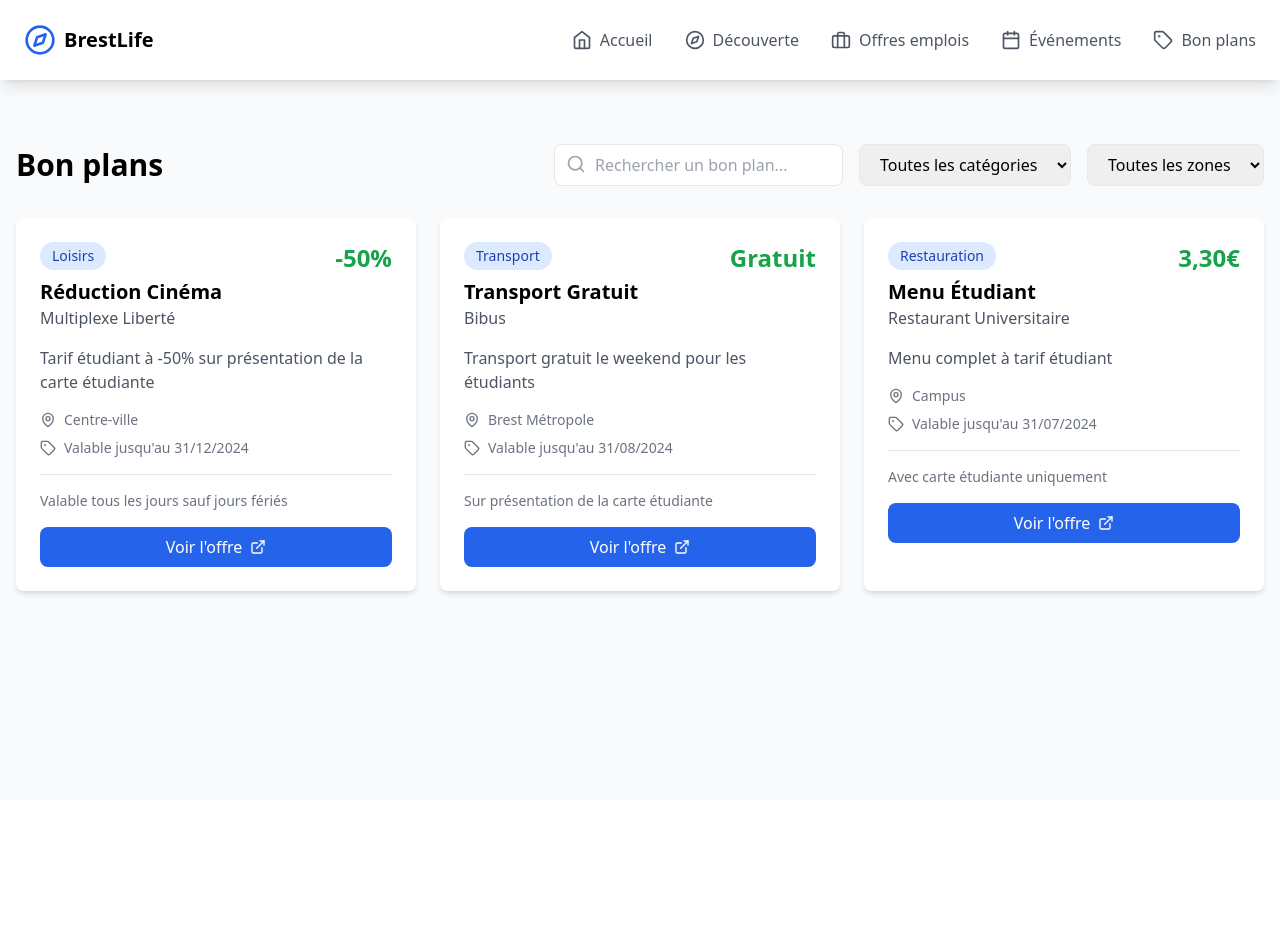
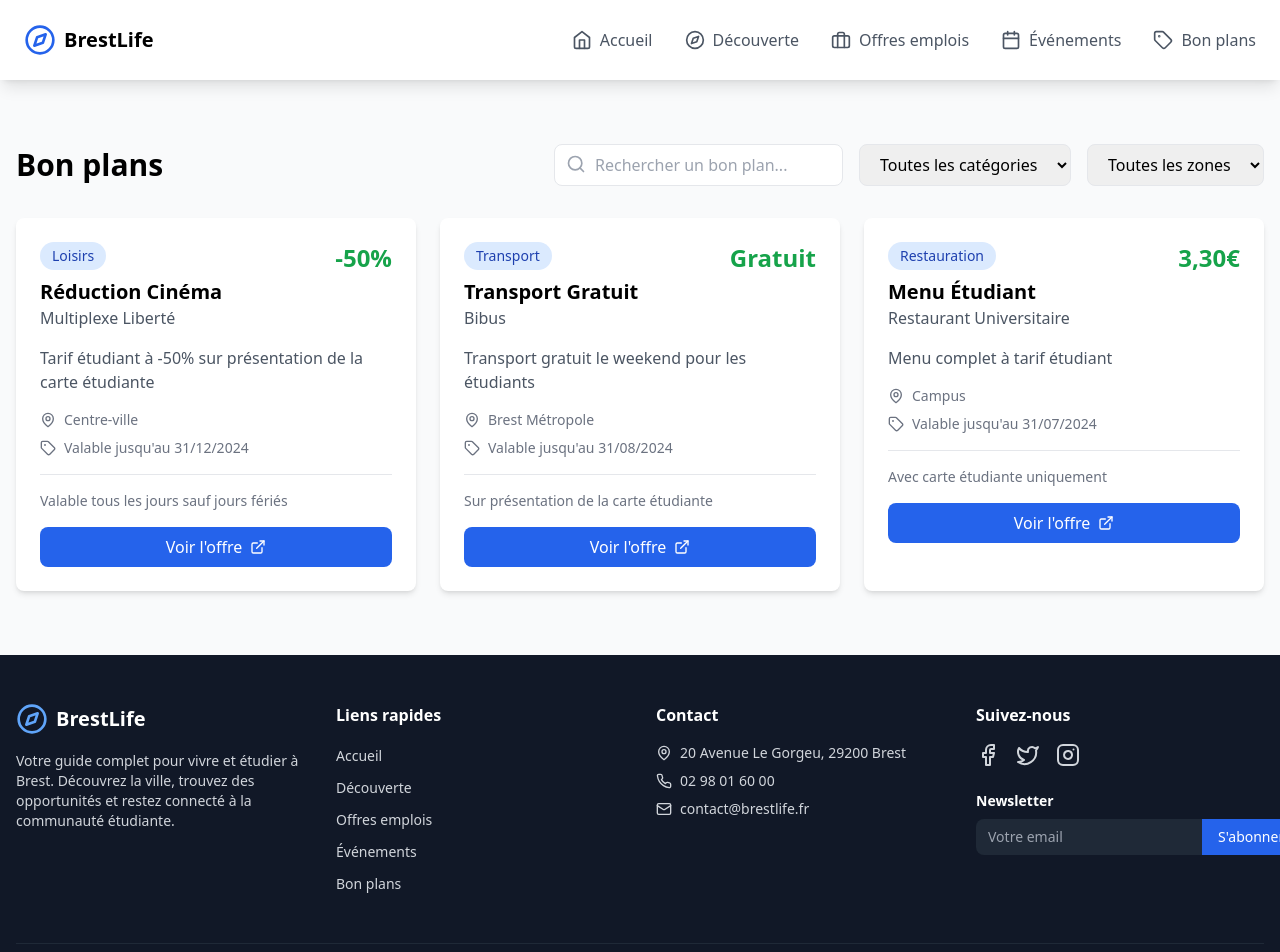
Before and after one commit to TheMoJd/brestlife, a React (Vite) app in the folder frontend/: page /bons-plans in a window 1280 px wide. Shown: the top 952 px of the page. Before the commit the page ends 800 px from the top, so only its background shows below. Built offline with nearby package versions, Linux system fonts and the light colour scheme.

Commit message:
Footer + Organisatin du code

```diff
--- a/frontend/src/App.tsx
+++ b/frontend/src/App.tsx
@@ -1,6 +1,6 @@
 import React from 'react';
 import { BrowserRouter as Router, Routes, Route, Link } from 'react-router-dom';
-import { Home, Compass, Briefcase, Calendar, Tag, Menu, X } from 'lucide-react';
+import { Home, Compass, Briefcase, Calendar, Tag, Menu, X, Facebook, Twitter, Instagram, Mail, Phone, MapPin } from 'lucide-react';
 import { useState } from 'react';
 
 // Pages
@@ -9,9 +9,10 @@ import DiscoveryPage from './pages/DiscoveryPage';
 import JobsPage from './pages/JobsPage';
 import EventsPage from './pages/EventsPage';
 import DealsPage from './pages/DealsPage';
+import { Footer } from './sections/Footer';
+import { NavBar } from './sections/NavBar';
 
 function App() {
-  const [isMenuOpen, setIsMenuOpen] = useState(false);
 
   const navItems = [
     { path: '/', name: 'Accueil', icon: <Home className="w-5 h-5" /> },
@@ -23,45 +24,10 @@ function App() {
 
   return (
     <Router>
-      <div className="min-h-screen bg-gray-50">
-        {/* Mobile Menu Button */}
-        <button
-          onClick={() => setIsMenuOpen(!isMenuOpen)}
-          className="fixed top-4 right-4 z-50 p-2 rounded-lg bg-white shadow-lg md:hidden"
-        >
-          {isMenuOpen ? <X className="w-6 h-6" /> : <Menu className="w-6 h-6" />}
-        </button>
-
-        {/* Navigation */}
-        <nav className={`
-          fixed left-0 top-0 h-full w-64 bg-white shadow-lg transform transition-transform duration-200 ease-in-out z-40
-          ${isMenuOpen ? 'translate-x-0' : '-translate-x-full'}
-          md:translate-x-0 md:static md:h-auto md:w-full
-        `}>
-          <div className="p-6 md:max-w-7xl md:mx-auto md:flex md:justify-between md:items-center">
-            <div className="flex items-center space-x-2 mb-8 md:mb-0">
-              <Compass className="w-8 h-8 text-blue-600" />
-              <span className="text-xl font-bold">BrestLife</span>
-            </div>
-            <ul className="space-y-4 md:space-y-0 md:flex md:space-x-8">
-              {navItems.map((item) => (
-                <li key={item.path}>
-                  <Link
-                    to={item.path}
-                    className="flex items-center space-x-2 text-gray-600 hover:text-blue-600 transition-colors"
-                    onClick={() => setIsMenuOpen(false)}
-                  >
-                    {item.icon}
-                    <span>{item.name}</span>
-                  </Link>
-                </li>
-              ))}
-            </ul>
-          </div>
-        </nav>
-
+      <div className="min-h-screen bg-gray-50 flex flex-col">
+        <NavBar navItems={navItems} />
         {/* Main Content */}
-        <main className="pt-20 px-4 md:pt-8 pb-8">
+        <main className="flex-grow pt-20 px-4 md:pt-8 pb-8">
           <div className="max-w-7xl mx-auto">
             <Routes>
               <Route path="/" element={<HomePage />} />
@@ -72,6 +38,7 @@ function App() {
             </Routes>
           </div>
         </main>
+        <Footer navItems={navItems}/>
       </div>
     </Router>
   );
--- a/frontend/src/pages/HomePage.tsx
+++ b/frontend/src/pages/HomePage.tsx
@@ -1,4 +1,3 @@
-import React from 'react';
 import { Link } from 'react-router-dom';
 import { Compass, Briefcase, Calendar, Tag } from 'lucide-react';
 
--- /dev/null
+++ b/frontend/src/sections/Footer.tsx
@@ -0,0 +1,103 @@
+import { Link } from 'react-router-dom';
+import { Compass, MapPin, Phone, Mail, Facebook, Twitter, Instagram } from 'lucide-react';
+
+interface FooterProps {
+    navItems: { path: string; name: string }[];
+}
+
+
+export function Footer({ navItems } : FooterProps) {
+    return (
+        <>
+            {/* Footer */}
+            <footer className="bg-gray-900 text-gray-300">
+                <div className="max-w-7xl mx-auto px-4 py-12">
+                    <div className="grid grid-cols-1 md:grid-cols-4 gap-8">
+                        {/* About Section */}
+                        <div className="space-y-4">
+                            <div className="flex items-center space-x-2">
+                                <Compass className="w-8 h-8 text-blue-400" />
+                                <span className="text-xl font-bold text-white">BrestLife</span>
+                            </div>
+                            <p className="text-sm">
+                                Votre guide complet pour vivre et étudier à Brest. Découvrez la ville, trouvez des opportunités et restez connecté à la communauté étudiante.
+                            </p>
+                        </div>
+
+                        {/* Quick Links */}
+                        <div>
+                            <h3 className="text-white font-semibold mb-4">Liens rapides</h3>
+                            <ul className="space-y-2">
+                                {navItems.map((item) => (
+                                    <li key={item.path}>
+                                        <Link to={item.path} className="text-sm hover:text-blue-400 transition-colors">
+                                            {item.name}
+                                        </Link>
+                                    </li>
+                                ))}
+                            </ul>
+                        </div>
+
+                        {/* Contact Info */}
+                        <div>
+                            <h3 className="text-white font-semibold mb-4">Contact</h3>
+                            <ul className="space-y-2">
+                                <li className="flex items-center space-x-2 text-sm">
+                                    <MapPin className="w-4 h-4" />
+                                    <span>20 Avenue Le Gorgeu, 29200 Brest</span>
+                                </li>
+                                <li className="flex items-center space-x-2 text-sm">
+                                    <Phone className="w-4 h-4" />
+                                    <span>02 98 01 60 00</span>
+                                </li>
+                                <li className="flex items-center space-x-2 text-sm">
+                                    <Mail className="w-4 h-4" />
+                                    <span>contact@brestlife.fr</span>
+                                </li>
+                            </ul>
+                        </div>
+
+                        {/* Social Media & Newsletter */}
+                        <div>
+                            <h3 className="text-white font-semibold mb-4">Suivez-nous</h3>
+                            <div className="flex space-x-4 mb-6">
+                                <a href="#" className="hover:text-blue-400 transition-colors">
+                                    <Facebook className="w-6 h-6" />
+                                </a>
+                                <a href="#" className="hover:text-blue-400 transition-colors">
+                                    <Twitter className="w-6 h-6" />
+                                </a>
+                                <a href="#" className="hover:text-blue-400 transition-colors">
+                                    <Instagram className="w-6 h-6" />
+                                </a>
+                            </div>
+                            <div>
+                                <h4 className="text-white text-sm font-semibold mb-2">Newsletter</h4>
+                                <div className="flex">
+                                    <input
+                                        type="email"
+                                        placeholder="Votre email"
+                                        className="px-3 py-2 bg-gray-800 text-white rounded-l-lg focus:outline-none focus:ring-1 focus:ring-blue-400 text-sm flex-1"
+                                    />
+                                    <button className="px-4 py-2 bg-blue-600 text-white rounded-r-lg hover:bg-blue-700 transition-colors text-sm">
+                                        S'abonner
+                                    </button>
+                                </div>
+                            </div>
+                        </div>
+                    </div>
+
+                    {/* Bottom Bar */}
+                    <div className="border-t border-gray-800 mt-12 pt-8 text-sm text-center">
+                        <p>&copy; {new Date().getFullYear()} BrestLife. Tous droits réservés.</p>
+                        <div className="mt-2 space-x-4">
+                            <a href="#" className="hover:text-blue-400 transition-colors">Mentions légales</a>
+                            <a href="#" className="hover:text-blue-400 transition-colors">Politique de confidentialité</a>
+                            <a href="#" className="hover:text-blue-400 transition-colors">Conditions d'utilisation</a>
+                        </div>
+                    </div>
+                </div>
+            </footer>
+        </>
+    );
+}
--- /dev/null
+++ b/frontend/src/sections/NavBar.tsx
@@ -0,0 +1,52 @@
+import React, { useState } from 'react';
+import { Link } from 'react-router-dom';
+import { Compass, Menu, X } from 'lucide-react';
+
+
+interface NavBarProps {
+    navItems: { path: string; name: string; icon: JSX.Element }[];
+}
+
+export function NavBar({ navItems }: NavBarProps) {
+  const [isMenuOpen, setIsMenuOpen] = useState(false);
+
+  return (
+    <>
+      {/* Mobile Menu Button */}
+      <button
+        onClick={() => setIsMenuOpen(!isMenuOpen)}
+        className="fixed top-4 right-4 z-50 p-2 rounded-lg bg-white shadow-lg md:hidden"
+      >
+        {isMenuOpen ? <X className="w-6 h-6" /> : <Menu className="w-6 h-6" />}
+      </button>
+
+      {/* Navigation */}
+      <nav className={`
+        fixed left-0 top-0 h-full w-64 bg-white shadow-lg transform transition-transform duration-200 ease-in-out z-40
+        ${isMenuOpen ? 'translate-x-0' : '-translate-x-full'}
+        md:translate-x-0 md:static md:h-auto md:w-full
+      `}>
+        <div className="p-6 md:max-w-7xl md:mx-auto md:flex md:justify-between md:items-center">
+          <div className="flex items-center space-x-2 mb-8 md:mb-0">
+            <Compass className="w-8 h-8 text-blue-600" />
+            <span className="text-xl font-bold">BrestLife</span>
+          </div>
+          <ul className="space-y-4 md:space-y-0 md:flex md:space-x-8">
+            {navItems.map((item) => (
+              <li key={item.path}>
+                <Link
+                  to={item.path}
+                  className="flex items-center space-x-2 text-gray-600 hover:text-blue-600 transition-colors"
+                  onClick={() => setIsMenuOpen(false)}
+                >
+                  {item.icon}
+                  <span>{item.name}</span>
+                </Link>
+              </li>
+            ))}
+          </ul>
+        </div>
+      </nav>
+    </>
+  );
+}
```
